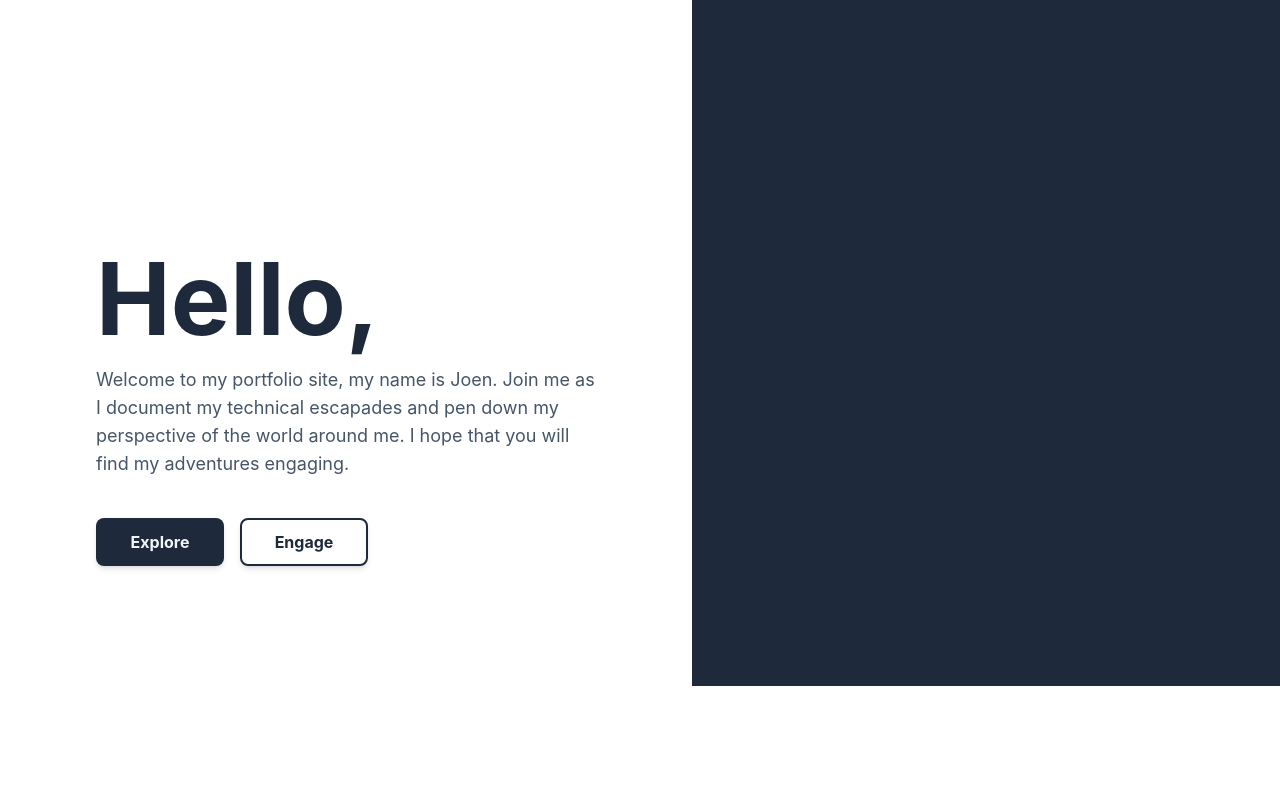
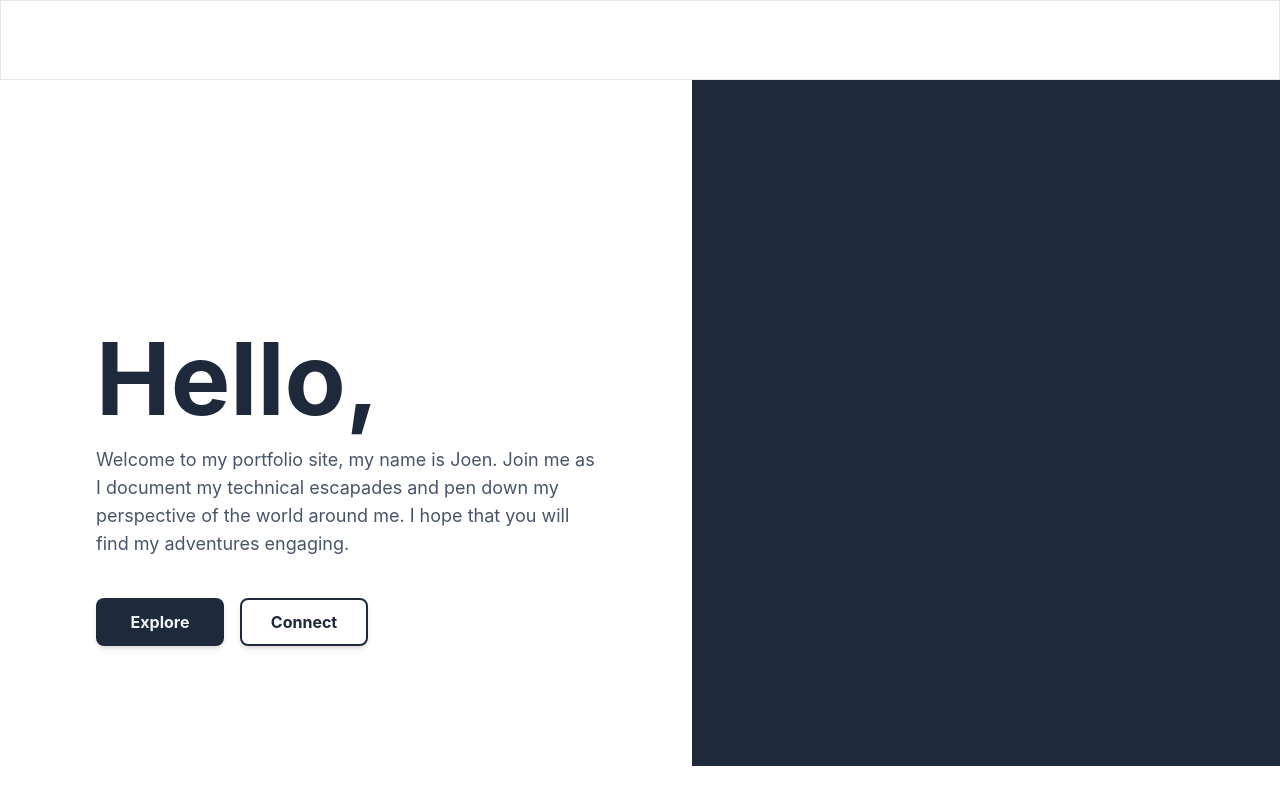
Before and after one commit to Joentze/hellojoen, a React (Create React App) app: page / in a window 1280 px wide. Shown: the top 804 px of the page. Built offline with nearby package versions, Linux system fonts and the light colour scheme.

Commit message:
feat: added navbar component

```diff
--- a/src/App.tsx
+++ b/src/App.tsx
@@ -2,12 +2,16 @@ import React from 'react'
 import './App.css'
 // import ProjectCard from './components/card/ProjectCard'
 import HeroLayout from './components/hero/HeroLayout'
+import NavBar from './components/nav/NavBar'
 
 // eslint-disable-next-line @typescript-eslint/explicit-function-return-type
 function App () {
   return (
     <div className="App">
+      <div className='flex flex-col'>
+      <NavBar/>
       <HeroLayout/>
+      </div>
       {/* <ProjectCard title="title" description='hello world hello worldhello worldhello worldhello worldhello worldhello worldhello worldhello world' image="hello" link="hello"/> */}
     </div>
   )
--- a/src/components/hero/HeroLayout.tsx
+++ b/src/components/hero/HeroLayout.tsx
@@ -10,7 +10,7 @@ const HeroLayout = (): React.ReactElement => {
       </p>
       <div className='flex flex-row w-full mt-10 gap-4 mb-20'>
       <button className='ease-in duration-100 active:text-slate-300 active:bg-slate-700 shadow shadow-md hover:shadow-lg w-32 bg-slate-800 text-slate-100 h-12 font-bold rounded-lg'>Explore</button>
-      <button className='ease-in duration-100 active:text-slate-300 active:bg-slate-700 shadow shadow-md hover:shadow-lg w-32 border border-slate-800 text-slate-800 border-2 h-12 font-bold rounded-lg hover:bg-slate-800 hover:text-slate-100'>Engage</button>
+      <button className='ease-in duration-100 active:text-slate-300 active:bg-slate-700 shadow shadow-md hover:shadow-lg w-32 border border-slate-800 text-slate-800 border-2 h-12 font-bold rounded-lg hover:bg-slate-800 hover:text-slate-100'>Connect</button>
       </div>
       </div>
       <div className='w-full bg-slate-800'>
--- /dev/null
+++ b/src/components/nav/NavBar.tsx
@@ -0,0 +1,7 @@
+import React from 'react'
+
+const NavBar = (): React.ReactElement => {
+  return <div className='bg-white border border-b-1 w-full h-20 top-0 left-0'></div>
+}
+
+export default NavBar
```
